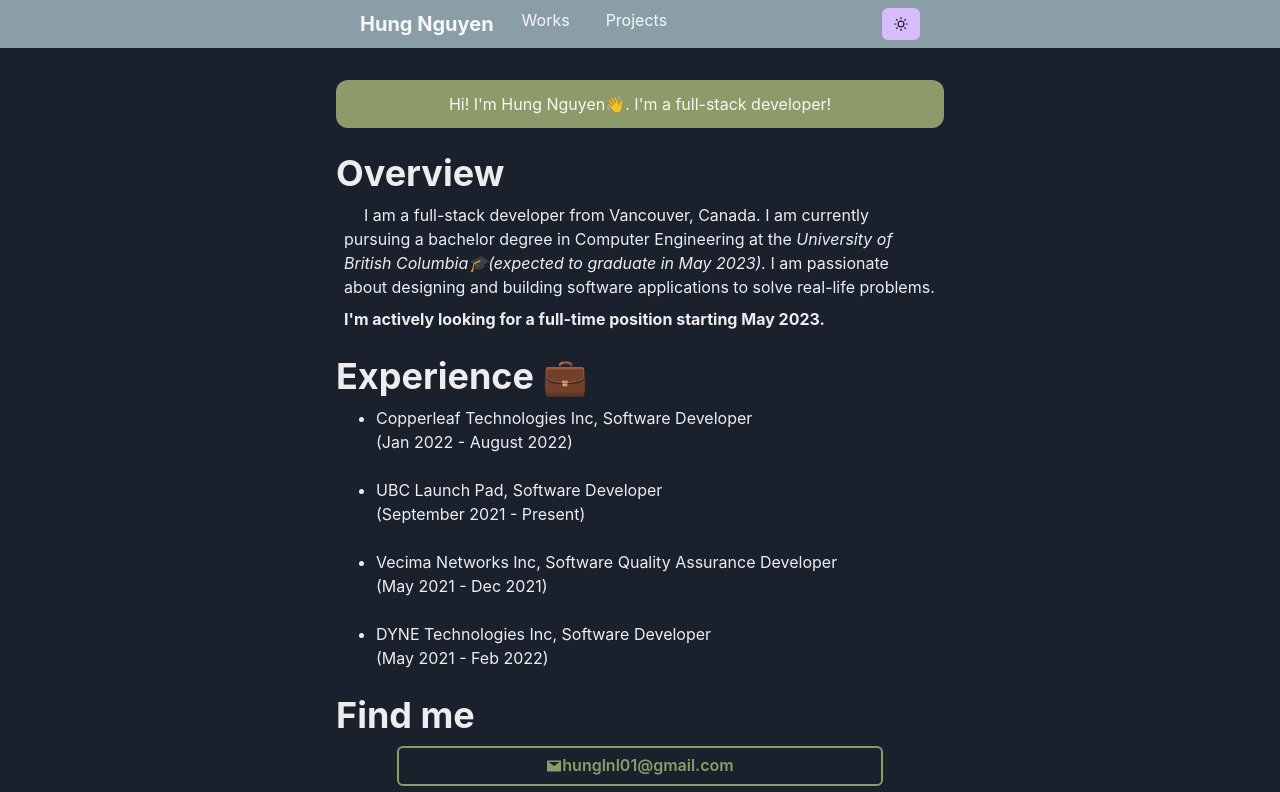
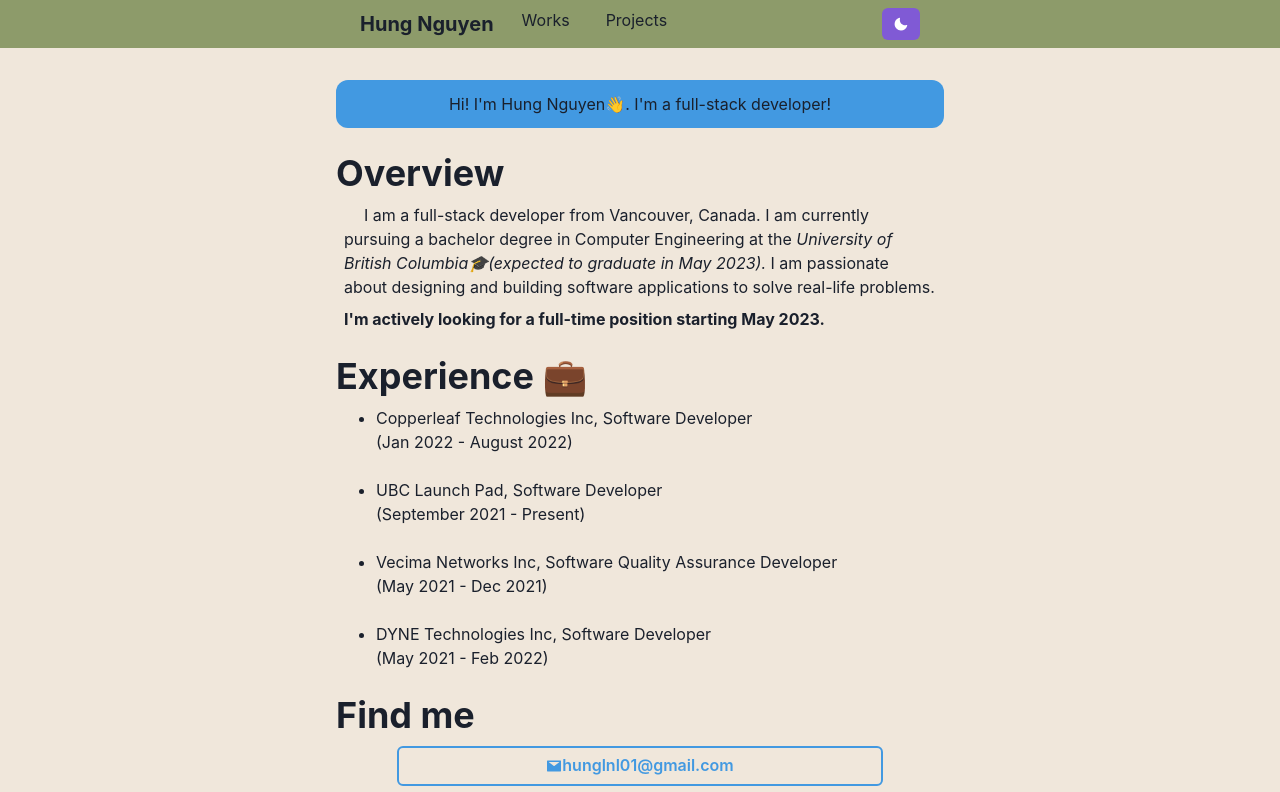
Before and after one commit to hungnguyen3/adventurous-hachi, a Next.js app: page / in a window 1280 px wide. Shown: the top 792 px of the page. Built offline with nearby package versions, Linux system fonts and the light colour scheme.

Commit message:
default light theme

```diff
--- a/src/components/DarkModeSwitch.tsx
+++ b/src/components/DarkModeSwitch.tsx
@@ -3,7 +3,7 @@ import { useColorMode, Box, Button } from '@chakra-ui/react';
 
 export const DarkModeSwitch: React.FC<{}> = () => {
 	const { colorMode, toggleColorMode } = useColorMode();
-	const isDark = colorMode === 'light';
+	const isDark = colorMode === 'dark';
 
 	return (
 		<Box>
--- a/src/theme.tsx
+++ b/src/theme.tsx
@@ -29,7 +29,7 @@ const colors = {
 
 // 2. Add your color mode config
 const config = {
-	initialColorMode: 'dark',
+	initialColorMode: 'light',
 	useSystemColorMode: false,
 };
 
```
